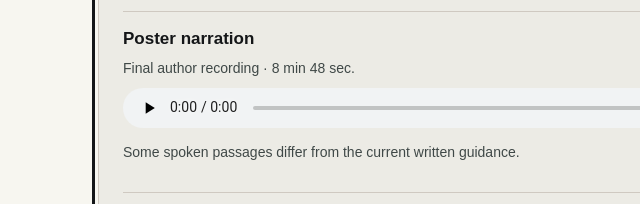
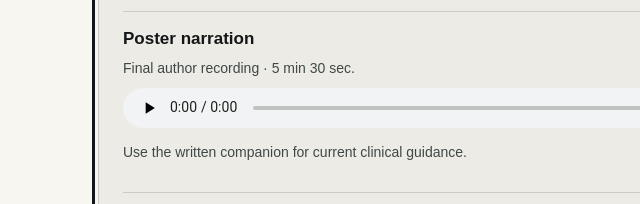
Before and after one commit to curiousmarielle-gif/curiousmarielle-gif.github.io, a plain HTML site: page ags-facial-plastics-companion/index.html in a window 1280 px wide. Both pictures are taken after a click on the link "Audio / narration". Shown: the part 5283-5487 px from the top of the page, 10-650 px from the left. Drawn offline with Linux system fonts and the light colour scheme.

Commit message:
Replace poster narration with author supplied recording

```diff
--- a/ags-facial-plastics-companion/index.html
+++ b/ags-facial-plastics-companion/index.html
@@ -1449,9 +1449,9 @@ body.reading-review #materials-table :is(th,td):nth-child(n+3){border-left:1px s
     <section class="narration-pair" aria-labelledby="poster-narration">
       <h3 id="poster-narration">Poster narration</h3>
       <div id="poster-audio-slot" aria-describedby="poster-audio-status" data-author-audio="poster">
-        <p id="poster-audio-status" class="audio-status">Final author recording · 8 min 48 sec.</p>
-        <audio id="author-poster-player" class="audio-player" controls preload="none" aria-label="Poster narration by Marielle He" aria-describedby="poster-audio-status poster-recording-note" src="./audio/author-poster.m4a">Your browser does not support audio playback. <a href="./audio/author-poster.m4a">Open poster audio</a>.</audio>
-        <p id="poster-recording-note" class="small">Some spoken passages differ from the current written guidance.</p>
+        <p id="poster-audio-status" class="audio-status">Final author recording · 5 min 30 sec.</p>
+        <audio id="author-poster-player" class="audio-player" controls preload="none" aria-label="Poster narration by Marielle He" aria-describedby="poster-audio-status poster-recording-note" src="./audio/author-poster.m4a?v=b9d7a194359c">Your browser does not support audio playback. <a href="./audio/author-poster.m4a?v=b9d7a194359c">Open poster audio</a>.</audio>
+        <p id="poster-recording-note" class="small">Use the written companion for current clinical guidance.</p>
       </div>
     </section>
     <section class="narration-pair" aria-labelledby="companion-narration">
```
Also changed, not shown: index.html (+3 -3 lines), 2 other files.
